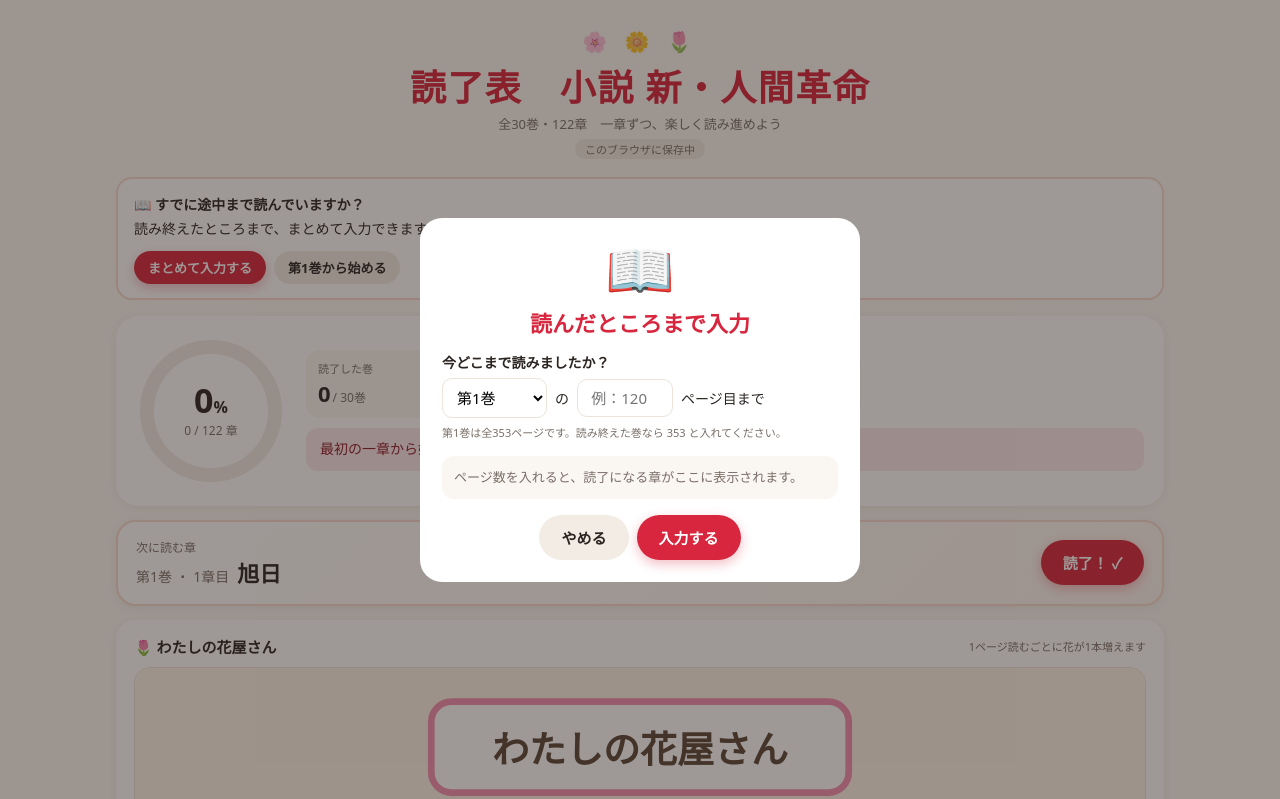
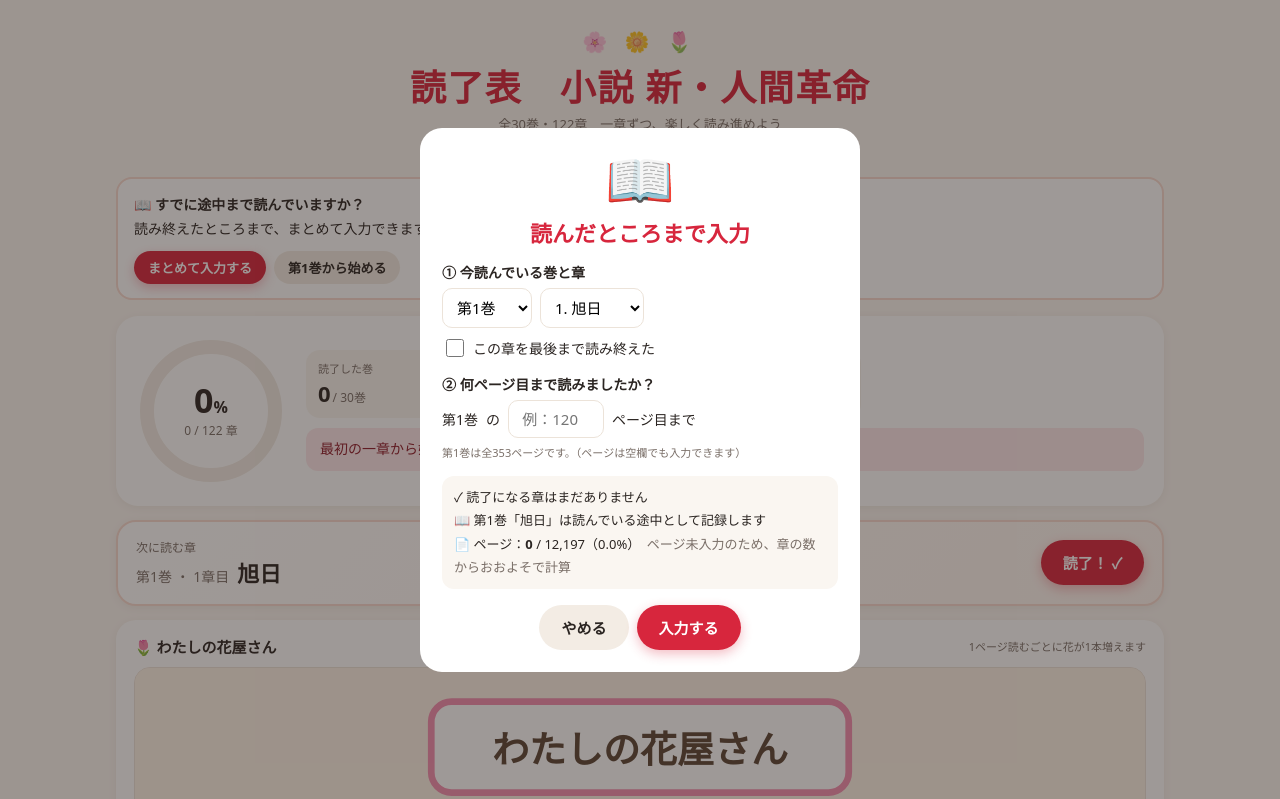
Before and after one commit to Momu-san/shin-ningen-kakumei, a plain HTML site: page index.html in a window 1280 px wide. Both pictures are taken after a click on the button "まとめて入力する". Shown: the top 799 px of the page. Drawn offline with Linux system fonts and the light colour scheme; a web font is replaced by a local one.

Commit message:
まとめて入力を「巻・今読んでいる章・ページ」で入力する形に変更
Co-Authored-By: Claude Opus 5.5 <noreply@anthropic.com>
Claude-Session: https://claude.ai/code/session_01BwknhaYEpiCgi9Y5FQ9ync

```diff
--- a/index.html
+++ b/index.html
@@ -1092,61 +1092,58 @@ document.addEventListener("keydown",e=>{
   else if(e.key==="Escape"&&sheet.classList.contains("show"))closeSheet();});
 
 /* ---------- start from the middle ---------- */
-// 「第◯巻の◯ページ目まで」だけで入力。章の区切りのページは分からないため、
-// 巻のページ数を章の数で等分して、読み終えた章を推定する（第30巻は上＝前半3章、下＝後半3章）。
-function midSegments(){ // [{vi, label, pages, chs:[ci...]}] 30巻は上下に分ける
-  const seg=[];VOL_PAGES.forEach((pg,i)=>{
-    if(i===29){seg.push({vi:29,label:"第30巻上",pages:VOL30_UP,chs:[0,1,2]},{vi:29,label:"第30巻下",pages:pg-VOL30_UP,chs:[3,4,5]});}
-    else seg.push({vi:i,label:`第${i+1}巻`,pages:pg,chs:VOLS[i].map((_,ci)=>ci)});});
-  return seg;
+// 「第◯巻・どの章・何ページ目まで」を入力。選んだ章より前の章は読了、選んだ章は読んでいる途中
+// （「この章を読み終えた」にチェックすると、その章も読了）。
+function chapterBook(vi,ci){ // 第30巻は上（前半3章）と下（後半3章）に分かれる
+  let base=0;for(let i=0;i<vi;i++)base+=VOL_PAGES[i];
+  if(vi!==29)return {label:`第${vi+1}巻`,base,pages:VOL_PAGES[vi],chs:VOLS[vi].map((_,i)=>i)};
+  return ci<3?{label:"第30巻上",base,pages:VOL30_UP,chs:[0,1,2]}:{label:"第30巻下",base:base+VOL30_UP,pages:VOL_PAGES[29]-VOL30_UP,chs:[3,4,5]};
 }
 function openMid(){
-  const SEG=midSegments();
-  // 初期値：今の位置に近い巻
-  let cum=0,def=0;const tot=pagesTotal();
-  for(let i=0;i<SEG.length;i++){if(tot<cum+SEG[i].pages){def=i;break;}cum+=SEG[i].pages;def=i;}
+  const nx=nextChapter()||ALL[ALL.length-1];
   openModal(`<div class="big">📖</div><h3>読んだところまで入力</h3>
   <div class="mid-form">
-    <label>今どこまで読みましたか？</label>
-    <div class="rowf"><select id="midSeg">${SEG.map((g,i)=>`<option value="${i}" ${i===def?"selected":""}>${g.label}</option>`).join("")}</select><span>の</span><input type="number" id="midPage" min="1" inputmode="numeric" placeholder="例：120" style="width:96px;text-align:right"><span>ページ目まで</span></div>
+    <label>① 今読んでいる巻と章</label>
+    <div class="rowf"><select id="midVol">${VOLS.map((_,i)=>`<option value="${i}" ${i===nx.vi?"selected":""}>第${i+1}巻</option>`).join("")}</select><select id="midCh"></select></div>
+    <label style="font-weight:500;display:flex;align-items:center;gap:6px;margin-top:8px"><input type="checkbox" id="midDoneCh" style="width:18px;height:18px">この章を最後まで読み終えた</label>
+    <label>② 何ページ目まで読みましたか？</label>
+    <div class="rowf"><span id="midBook"></span><span>の</span><input type="number" id="midPage" min="1" inputmode="numeric" placeholder="例：120" style="width:96px;text-align:right"><span>ページ目まで</span></div>
     <div style="font-size:11px;color:var(--sub);margin-top:6px" id="midHint"></div>
   </div>
   <div class="mid-prev" id="midPrev"></div>
   <div class="acts"><button class="btn btn-ghost" id="mCancel">やめる</button><button class="btn btn-red" id="mOk">入力する</button></div>`);
   const $=id=>document.getElementById(id);
+  const fillCh=(sel)=>{const v=+$("midVol").value;$("midCh").innerHTML=VOLS[v].map((n,ci)=>`<option value="${ci}" ${ci===sel?"selected":""}>${ci+1}. ${n}</option>`).join("");};
   const calc=()=>{
-    const si=+$("midSeg").value,g=SEG[si],raw=$("midPage").value;
-    if(raw===""||+raw<1)return null;
-    const pg=Math.min(Math.round(+raw),g.pages);
-    let base=0;for(let i=0;i<si;i++)base+=SEG[i].pages;
-    const per=g.pages/g.chs.length,doneInSeg=pg>=g.pages?g.chs.length:Math.floor(pg/per);
-    const keys=[];for(let i=0;i<si;i++)SEG[i].chs.forEach(ci=>keys.push((SEG[i].vi+1)+"-"+(ci+1)));
-    g.chs.slice(0,doneInSeg).forEach(ci=>keys.push((g.vi+1)+"-"+(ci+1)));
-    return {pages:base+pg,pg,g,keys};
+    const vi=+$("midVol").value,ci=+$("midCh").value,done=$("midDoneCh").checked,bk=chapterBook(vi,ci),raw=$("midPage").value;
+    const keys=[];ALL.forEach(c=>{if(c.vi<vi||(c.vi===vi&&(c.ci<ci||(done&&c.ci===ci))))keys.push(c.key);});
+    let pages,how;
+    if(raw!==""&&+raw>=1){pages=bk.base+Math.min(Math.round(+raw),bk.pages);how="入力したページ";}
+    else{const idx=bk.chs.indexOf(ci)+(done?1:0);pages=bk.base+Math.round(bk.pages*idx/bk.chs.length);how="ページ未入力のため、章の数からおおよそで計算";}
+    return {vi,ci,done,bk,keys,pages,how};
   };
   const prev=()=>{
-    const g=SEG[+$("midSeg").value];$("midHint").textContent=`${g.label}は全${g.pages}ページです。読み終えた巻なら ${g.pages} と入れてください。`;
-    const r=calc();
-    if(!r){$("midPrev").innerHTML=`<span style="color:var(--sub)">ページ数を入れると、読了になる章がここに表示されます。</span>`;return;}
-    const last=r.keys.length?ALL.find(c=>c.key===r.keys[r.keys.length-1]):null;
-    const cur=ALL.find(c=>!r.keys.includes(c.key));
-    $("midPrev").innerHTML=`📄 ページ：<b>${r.pages.toLocaleString()}</b> / ${TOTAL_PAGES.toLocaleString()}（${(r.pages/TOTAL_PAGES*100).toFixed(1)}%）<br>`+
-      (last?`✓ 第1巻「旭日」〜 第${last.vi+1}巻「${last.name}」の <b>${r.keys.length}章</b>を読了にします`:`✓ 読了になる章はまだありません`)+
-      (cur?`<br>📖 今読んでいるのは、第${cur.vi+1}巻「${cur.name}」あたりです`:"")+
-      `<br><span style="color:var(--sub)">章の区切りはページ数から推定しています。違っていたら、あとで章名をタップして直せます。</span>`;
+    const r=calc(),c=ALL.find(x=>x.vi===r.vi&&x.ci===r.ci);
+    $("midBook").textContent=r.bk.label;
+    $("midHint").textContent=`${r.bk.label}は全${r.bk.pages}ページです。（ページは空欄でも入力できます）`;
+    const last=r.keys.length?ALL.find(x=>x.key===r.keys[r.keys.length-1]):null;
+    $("midPrev").innerHTML=(last?`✓ 第1巻「旭日」〜 第${last.vi+1}巻「${last.name}」の <b>${r.keys.length}章</b>を読了にします`:`✓ 読了になる章はまだありません`)+
+      (r.done?"":`<br>📖 第${c.vi+1}巻「${c.name}」は読んでいる途中として記録します`)+
+      `<br>📄 ページ：<b>${r.pages.toLocaleString()}</b> / ${TOTAL_PAGES.toLocaleString()}（${(r.pages/TOTAL_PAGES*100).toFixed(1)}%）<span style="color:var(--sub)">　${r.how}</span>`;
   };
-  prev();
-  $("midSeg").onchange=prev;$("midPage").oninput=prev;
+  fillCh(nx.ci);prev();
+  $("midVol").onchange=()=>{fillCh(0);prev();};
+  $("midCh").onchange=prev;$("midDoneCh").onchange=prev;$("midPage").oninput=prev;
   $("mCancel").onclick=closeModal;
   $("mOk").onclick=()=>{
-    const r=calc();if(!r){$("midPage").focus();$("midPage").style.borderColor="var(--red)";return;}
-    const before=snapshot();
+    const r=calc(),before=snapshot();
     r.keys.forEach(k=>{if(!state.read[k])state.read[k]="pre";});
     state.prePages=r.pages;
     state.midDone=true;state.end=countRead()===TOTAL?(state.end||today()):null;state.updatedAt=Date.now();
-    undoSnap=before;const nx=nextChapter();tab=nx?Math.floor(nx.vi/10):2;
+    undoSnap=before;const nx2=nextChapter();tab=nx2?Math.floor(nx2.vi/10):2;
     render();queueSave(true);renderMid();closeModal();
-    celebrate("🌸","入力しました！",`${r.g.label}の${r.pg}ページ目まで入力しました。${r.keys.length?`<br>${r.keys.length}章を読了にしました。`:""}<br>ここから一緒に読み進めましょう！`,true,null);
+    const c=ALL.find(x=>x.vi===r.vi&&x.ci===r.ci);
+    celebrate("🌸","入力しました！",`${r.keys.length}章を読了にしました。${r.done?"":`<br>今は第${c.vi+1}巻「${esc(c.name)}」を読んでいるところですね。`}<br>ここから一緒に読み進めましょう！`,true,null);
   };
 }
 function renderMid(){document.getElementById("midNote").style.display=(!state.midDone&&countRead()===0&&!pgSum("0000","9999"))?"":"none";}
```
